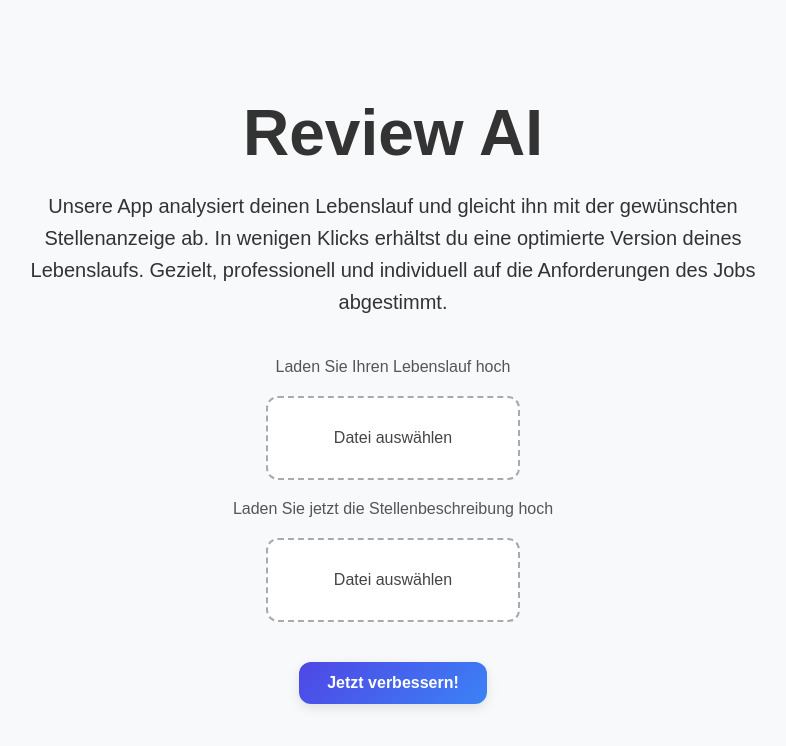
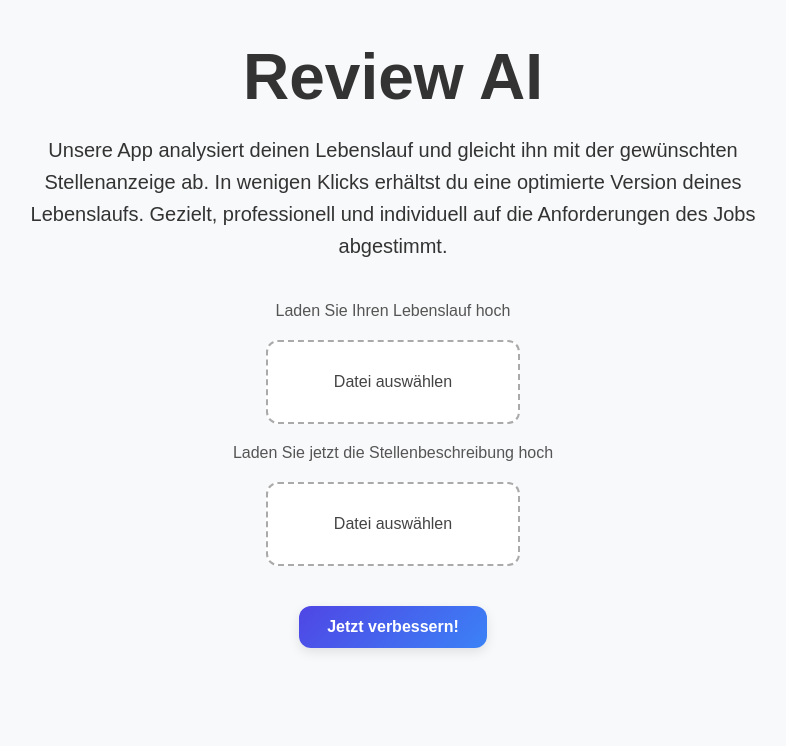
Before and after one commit to byrici/CV-ReviewAI, a React (Create React App) app in the folder frontend/: page / in a window 1280 px wide. Shown: the top 746 px of the page, without its empty margins (247-1033 px from the left). Built offline with nearby package versions, Linux system fonts and the light colour scheme.

Commit message:
Design Änderung, jetzt kann man scrollen

```diff
--- a/frontend/src/App.css
+++ b/frontend/src/App.css
@@ -10,11 +10,11 @@ html, body {
 .App {
   display: flex;
   flex-direction: column;      /* alles untereinander */
-  justify-content: center;     /* vertikal zentriert */
   align-items: center;         /* horizontal zentriert */
-  height: 100vh;
+  min-height: 100vh;
   text-align: center;
   gap: 20px;                   /* Abstand zwischen Elementen */
+  padding: 40px 20px;
 }
 
 /* Überschrift */
@@ -99,3 +99,14 @@ p {
   transform: translateY(0);
   box-shadow: 0 3px 8px rgba(0, 0, 0, 0.1);
 }
+
+.Optimized-Output {
+  margin-top: 30px;
+  padding: 20px;
+  background-color: #f4f4f4;
+  border-radius: 12px;
+  max-width: 800px;
+  white-space: pre-wrap;
+  color: #333;
+  font-family: monospace;
+}
```
